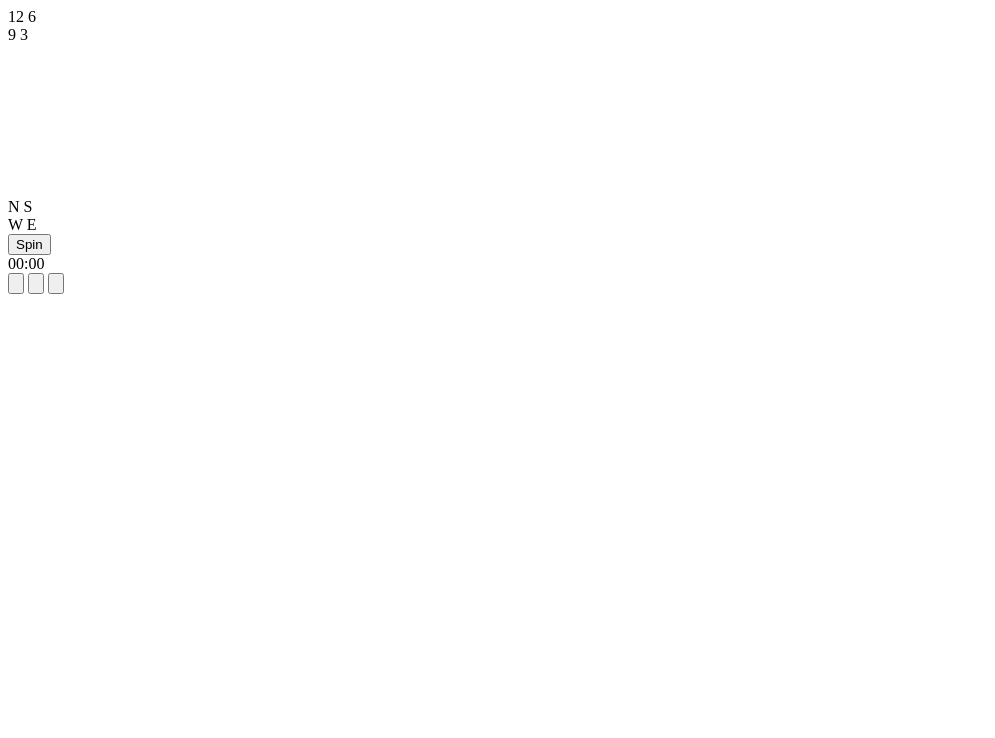
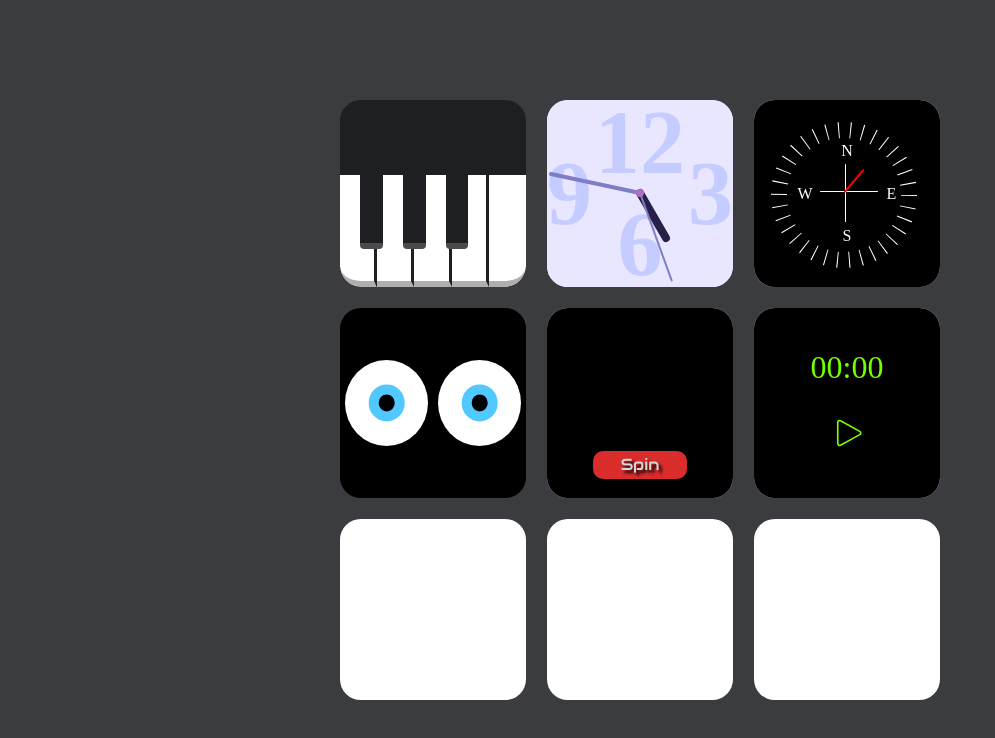
Before and after one commit to ertugrulsertaslan/widgets, a plain HTML site: page index.html in a window 1280 px wide. Shown: the whole page, without its empty margins (0-995 px from the left). Drawn offline with Linux system fonts and the light colour scheme; the site is published under a folder, as on GitHub Pages, so addresses that start at the root find nothing.

Commit message:
fix links

```diff
--- a/index.html
+++ b/index.html
@@ -6,13 +6,13 @@
     <link href='https://fonts.googleapis.com/css?family=Orbitron' rel='stylesheet' type='text/css'>
     <meta name="viewport" content="width=device-width, initial-scale=1.0">
     <title>Widgets</title>
-    <link rel="stylesheet" href="/style.css">
-    <link rel="stylesheet" href="/piano.css">
-    <link rel="stylesheet" href="/clock.css">
-    <link rel="stylesheet" href="/compass.css">
-    <link rel="stylesheet" href="/eyes.css">
-    <link rel="stylesheet" href="/spin.css">
-    <link rel="stylesheet" href="/chronometer.css">
+    <link rel="stylesheet" href="style.css">
+    <link rel="stylesheet" href="piano.css">
+    <link rel="stylesheet" href="clock.css">
+    <link rel="stylesheet" href="compass.css">
+    <link rel="stylesheet" href="eyes.css">
+    <link rel="stylesheet" href="spin.css">
+    <link rel="stylesheet" href="chronometer.css">
 </head>
 <body>
     <div class="container">
```
